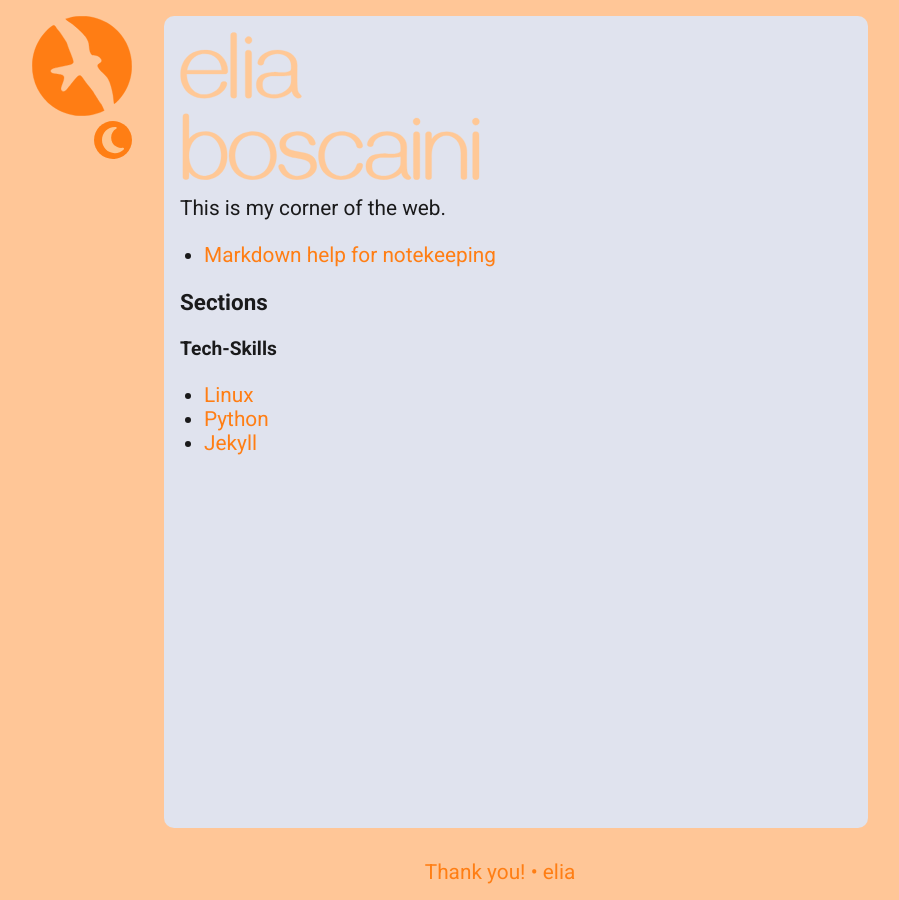
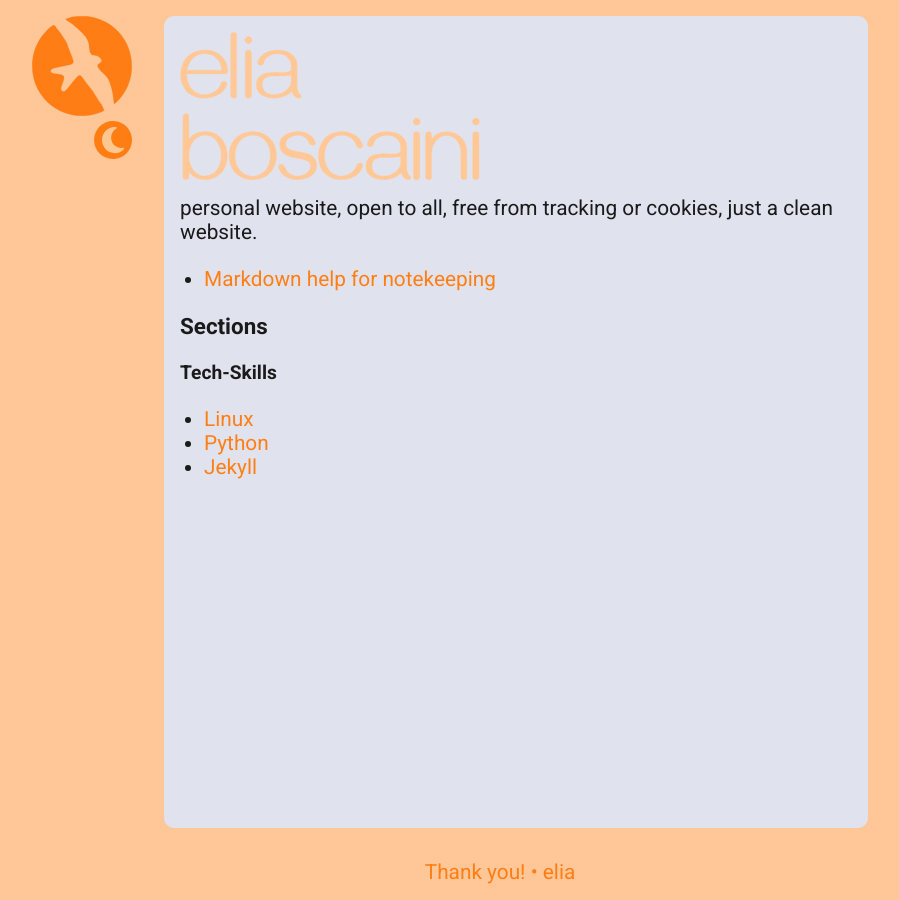
Before and after one commit to elia-b/notes, a Jekyll site: the page built from home-page.md, in a window 1280 px wide. Shown: the whole page, without its empty margins (140-1039 px from the left). Built offline with Jekyll 4.4.1, drawn with Linux system fonts in a browser that asks for light colours.

Commit message:
change description

```diff
--- a/home-page.md
+++ b/home-page.md
@@ -4,7 +4,7 @@ permalink: /
 ---
 ![elia boscaini](assets/images/elia-boscaini.svg)
 
-This is my corner of the web.
+personal website, open to all, free from tracking or cookies, just a clean website.
 
 - [Markdown help for notekeeping](md-utils)
 
```
